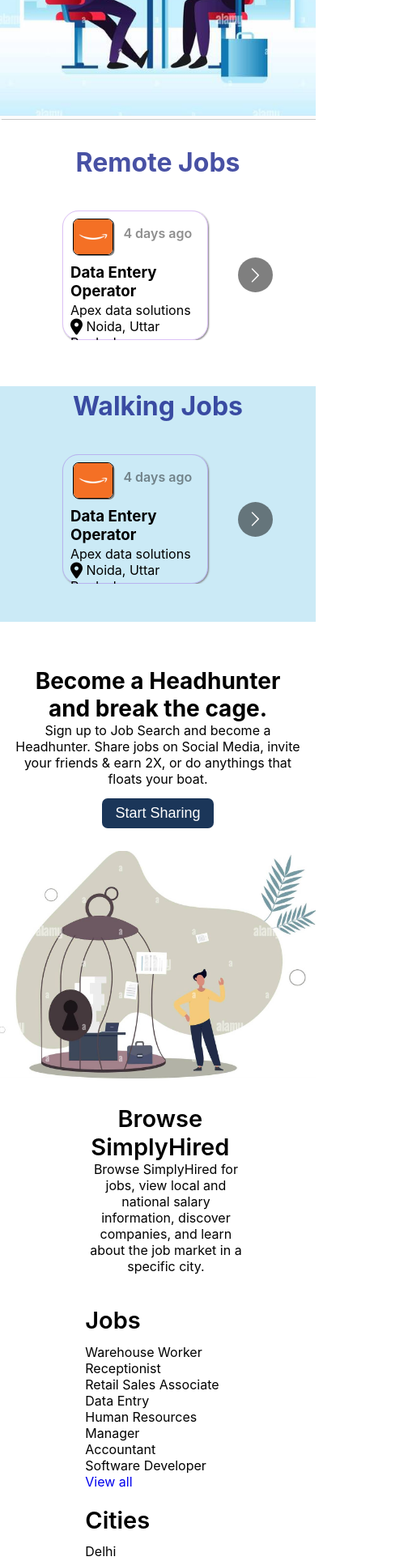
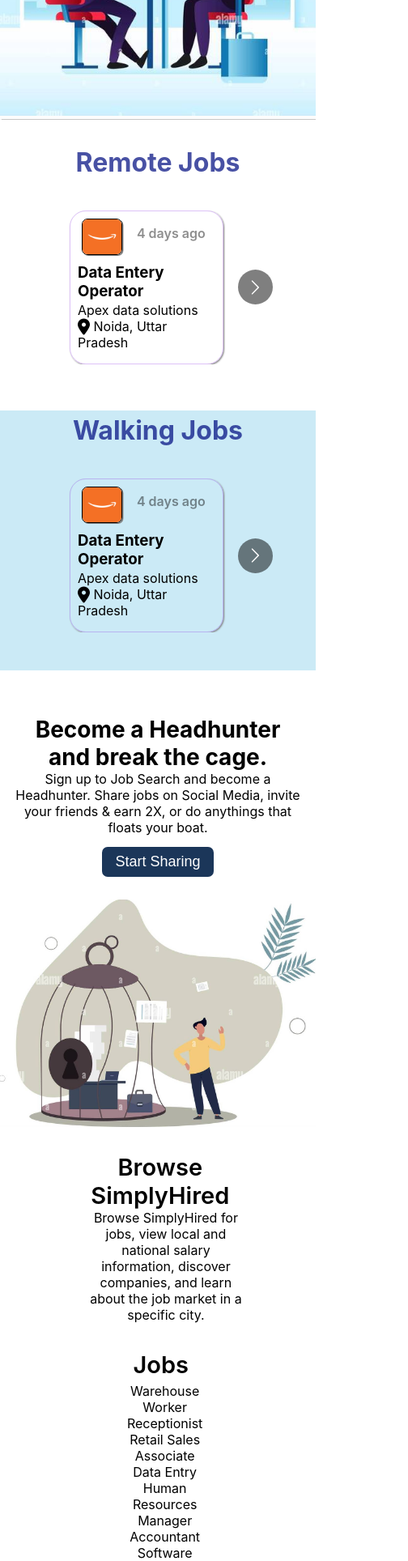
Before and after one commit to nasimal786/JobSearch-page, a React (Create React App) app: page / in a window 390 px wide. Shown: the part 892-2820 px from the top of the page at 81% size, 504 px wide, since content can reach past the window. Built offline with nearby package versions, Linux system fonts and the light colour scheme.

Commit message:
css change

```diff
--- a/src/App.css
+++ b/src/App.css
@@ -386,6 +386,7 @@
   .feature{
     flex-direction: column;
   }
+
   .chart_bar_graph{
     width: 340px;
     height: 280px;
@@ -395,22 +396,65 @@
   }
   .data{
     flex-direction: column;
-
+   align-items: center;
+   text-align: center;
+  }
+  .data-jobs{
+    margin-top: 5%;
+   margin-left: 0;
+   margin-right: 23px;
+  }
+  .data-jobs p{
+    margin-left: -22px;
+   text-align: center;
+  }
+  .data-jobs a{
+    margin-left: -59px;
+  }
+  .data-cities{
+    margin-left: 0;
+    margin-right: 23px;
+    margin-top: 7%;
+   }
+   .data-cities h2{
+    margin-left: -43px;
+   }
+   .data-cities p{
+     margin-left: -36px;
+    text-align: center;
+   }
+   .data-cities a{
+     margin-left: -50px;
+   }
+   .data-companies{
+    margin-top: 5%;
+   margin-left: 0;
+   margin-right: 23px;
   }
   .data-companies h2{
-    text-align: start;
-    margin-top: 7%;
+    margin-left: -53px;
+   }
+  .data-companies p{
+    margin-left: -22px;
+   text-align: center;
   }
-  .data-cities h2{
-    text-align: start;
-    margin-top: 7%;
-  }
-  .data-jobs{
-    margin-left: 0;
-    margin-top: 7%;
+  .data-companies a{
+    margin-left: -59px;
   }
   .data-salaries{
-    margin-top: 7%;
+    margin-top: 5%;
+   margin-left: 0;
+   margin-right: 23px;
+  }
+  .data-salaries h2{
+    margin-left: -20px;
+  }
+  .data-salaries p{
+    margin-left: -25px;
+   text-align: center;
+  }
+  .data-salaries a{
+    margin-left: -59px;
   }
   .feature-txt h2{
     margin-right: 35%;
@@ -452,16 +496,16 @@
     font-weight: 500;
   }
   .offer_carousel{
-    margin-left: 37px;
+    margin-left: 46px;
     padding: 9px;
-    width: 180px;
-    height: 160px;
+    width: 190px;
+    height: 190px;
   }
  .walking_carousel{
-    margin-left: 37px;
+    margin-left: 46px;
     padding: 9px;
-    width: 180px;
-    height: 160px;
+    width: 190px;
+    height: 190px;
   }
   .stress_txt{
     text-align: center;
```
